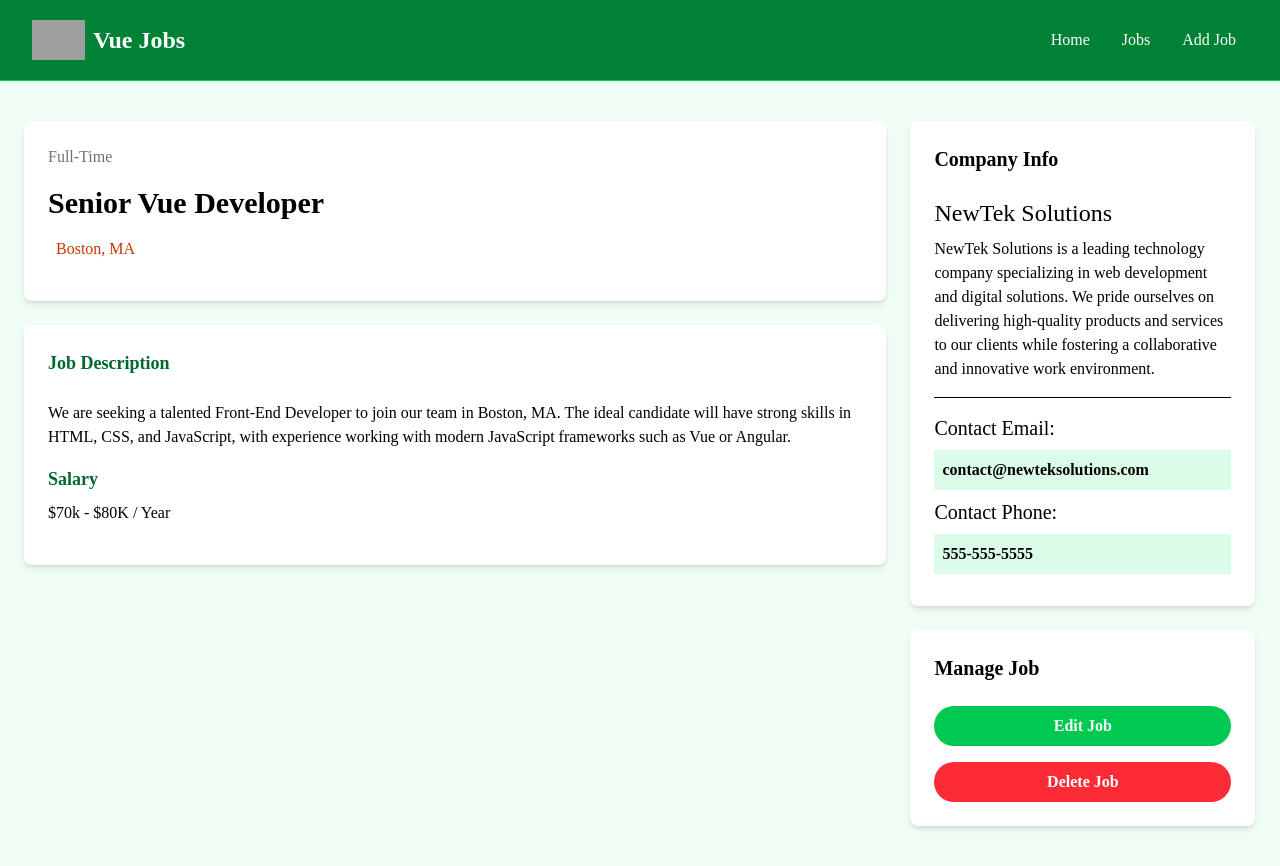
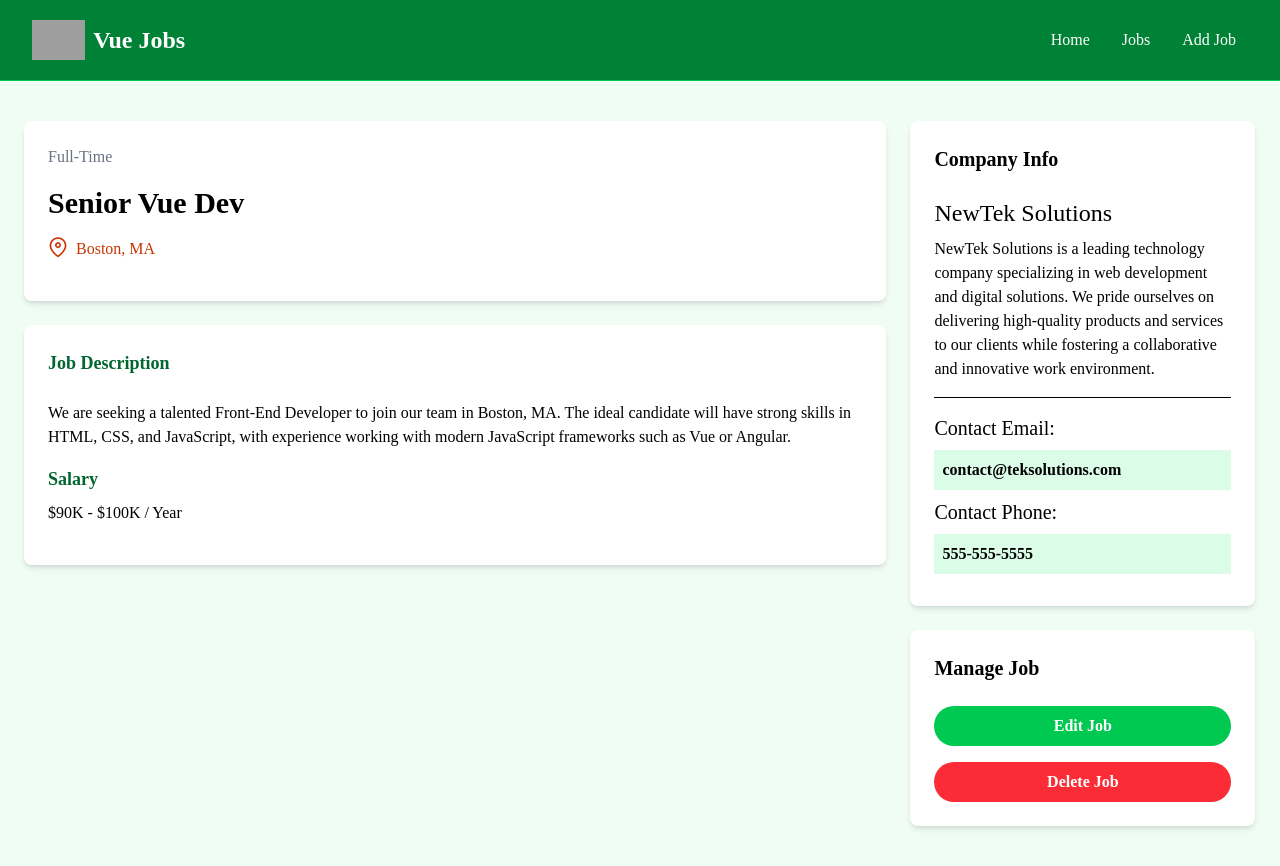
Before and after one commit to Andmana/vue-job-list, a Vue app: page /jobs/1 in a window 1280 px wide. Built offline with nearby package versions, Linux system fonts and the light colour scheme; data requests are answered from the project's data file; grey boxes are pictures that could not be loaded.

Commit message:
Make job view dinamic

```diff
--- a/src/jobs.json
+++ b/src/jobs.json
@@ -1,21 +1,21 @@
 {
   "jobs": [
     {
-      "id": 1,
-      "title": "Senior Vue Developer",
+      "title": "Senior Vue Dev",
       "type": "Full-Time",
+      "location": "Boston, MA",
       "description": "We are seeking a talented Front-End Developer to join our team in Boston, MA. The ideal candidate will have strong skills in HTML, CSS, and JavaScript, with experience working with modern JavaScript frameworks such as Vue or Angular.",
-      "location": "Boston, MA",
-      "salary": "$70K - $80K",
+      "salary": "$90K - $100K",
       "company": {
         "name": "NewTek Solutions",
         "description": "NewTek Solutions is a leading technology company specializing in web development and digital solutions. We pride ourselves on delivering high-quality products and services to our clients while fostering a collaborative and innovative work environment.",
         "contactEmail": "contact@teksolutions.com",
         "contactPhone": "555-555-5555"
-      }
+      },
+      "id": "1"
     },
     {
-      "id": 2,
+      "id": "2",
       "title": "Front-End Engineer (Vue)",
       "type": "Full-Time",
       "description": "Join our team as a Front-End Developer in sunny Miami, FL. We are looking for a motivated individual with a passion for crafting beautiful and responsive web applications. Experience with UI/UX design principles and a strong attention to detail are highly desirable.",
@@ -29,7 +29,7 @@
       }
     },
     {
-      "id": 3,
+      "id": "3",
       "title": "Vue.js Developer",
       "type": "Full-Time",
       "description": "Are you passionate about front-end development? Join our team in vibrant Brooklyn, NY, and work on exciting projects that make a difference. We offer competitive compensation and a collaborative work environment where your ideas are valued.",
@@ -43,7 +43,7 @@
       }
     },
     {
-      "id": 4,
+      "id": "4",
       "title": "Vue Front-End Developer",
       "type": "Part-Time",
       "description": "Join our team as a Part-Time Front-End Developer in beautiful Pheonix, AZ. We are looking for a self-motivated individual with a passion for creating engaging user experiences. This position offers flexible hours and the opportunity to work remotely.",
@@ -57,7 +57,7 @@
       }
     },
     {
-      "id": 5,
+      "id": "5",
       "title": "Full Stack Vue Developer",
       "type": "Full-Time",
       "description": "Exciting opportunity for a Full-Time Front-End Developer in bustling Atlanta, GA. We are seeking a talented individual with a passion for building elegant and scalable web applications. Join our team and make an impact!",
@@ -71,7 +71,7 @@
       }
     },
     {
-      "id": 6,
+      "id": "6",
       "title": "Vue Native Developer",
       "type": "Full-Time",
       "description": "Join our team as a Front-End Developer in beautiful Portland, OR. We are looking for a skilled and enthusiastic individual to help us create innovative web solutions. Competitive salary and great benefits package available.",
--- a/src/views/JobView.vue
+++ b/src/views/JobView.vue
@@ -1,20 +1,46 @@
+<script setup>
+import PulseLoader from "vue-spinner/src/PulseLoader.vue";
+import { reactive, onMounted } from "vue";
+import { useRoute, RouterLink } from "vue-router";
+import axios from "axios";
+
+// Get id params
+const route = useRoute();
+
+const jobId = route.params.id;
+
+const state = reactive({
+  job: {},
+  isLoading: true,
+});
+
+onMounted(async () => {
+  try {
+    const response = await axios.get(`http://localhost:8000/jobs/${jobId}`);
+    state.job = response.data;
+  } catch (error) {
+    console.error("Error fetching job", error);
+  } finally {
+    state.isLoading = false;
+  }
+});
+</script>
+
 <template>
-  <section class="bg-green-50">
+  <section v-if="!state.isLoading" class="bg-green-50">
     <div class="container m-auto py-10 px-6">
       <div class="grid grid-cols-1 md:grid-cols-[70%_28%] w-full gap-6">
         <main>
           <div
             class="bg-white p-6 rounded-lg shadow-md text-center md:text-left"
           >
-            <div class="text-gray-500 mb-4">Full-Time</div>
-            <h1 class="text-3xl font-bold mb-4">Senior Vue Developer</h1>
+            <div class="text-gray-500 mb-4">{{ state.job.type }}</div>
+            <h1 class="text-3xl font-bold mb-4">{{ state.job.title }}</h1>
             <div
               class="text-gray-500 mb-4 flex align-middle justify-center md:justify-start"
             >
-              <i
-                class="fa-solid fa-location-dot text-lg text-orange-700 mr-2"
-              ></i>
-              <p class="text-orange-700">Boston, MA</p>
+              <i class="pi pi-map-marker text-xl text-orange-700 mr-2"></i>
+              <p class="text-orange-700">{{ state.job.location }}</p>
             </div>
           </div>
 
@@ -24,15 +50,12 @@
             </h3>
 
             <p class="mb-4">
-              We are seeking a talented Front-End Developer to join our team in
-              Boston, MA. The ideal candidate will have strong skills in HTML,
-              CSS, and JavaScript, with experience working with modern
-              JavaScript frameworks such as Vue or Angular.
+              {{ state.job.description }}
             </p>
 
             <h3 class="text-green-800 text-lg font-bold mb-2">Salary</h3>
 
-            <p class="mb-4">$70k - $80K / Year</p>
+            <p class="mb-4">{{ state.job.salary }} / Year</p>
           </div>
         </main>
 
@@ -42,13 +65,10 @@
           <div class="bg-white p-6 rounded-lg shadow-md">
             <h3 class="text-xl font-bold mb-6">Company Info</h3>
 
-            <h2 class="text-2xl">NewTek Solutions</h2>
+            <h2 class="text-2xl">{{ state.job.company.name }}</h2>
 
             <p class="my-2">
-              NewTek Solutions is a leading technology company specializing in
-              web development and digital solutions. We pride ourselves on
-              delivering high-quality products and services to our clients while
-              fostering a collaborative and innovative work environment.
+              {{ state.job.company.description }}
             </p>
 
             <hr class="my-4" />
@@ -56,23 +76,26 @@
             <h3 class="text-xl">Contact Email:</h3>
 
             <p class="my-2 bg-green-100 p-2 font-bold">
-              contact@newteksolutions.com
+              {{ state.job.company.contactEmail }}
             </p>
 
             <h3 class="text-xl">Contact Phone:</h3>
 
-            <p class="my-2 bg-green-100 p-2 font-bold">555-555-5555</p>
+            <p class="my-2 bg-green-100 p-2 font-bold">
+              {{ state.job.company.contactPhone }}
+            </p>
           </div>
 
           <!-- Manage -->
           <div class="bg-white p-6 rounded-lg shadow-md mt-6">
             <h3 class="text-xl font-bold mb-6">Manage Job</h3>
-            <a
-              href="add-job.html"
+            <RouterLink
+              :to="`/jobs/edit/${state.job.id}`"
               class="bg-green-500 hover:bg-green-600 text-white text-center font-bold py-2 px-4 rounded-full w-full focus:outline-none focus:shadow-outline mt-4 block"
-              >Edit Job</a
+              >Edit Job</RouterLink
             >
             <button
+              @click="deleteJob"
               class="bg-red-500 hover:bg-red-600 text-white font-bold py-2 px-4 rounded-full w-full focus:outline-none focus:shadow-outline mt-4 block"
             >
               Delete Job
@@ -82,4 +105,7 @@
       </div>
     </div>
   </section>
+  <div v-else class="text-center text-gray-500 py-6">
+    <PulseLoader />
+  </div>
 </template>
```
